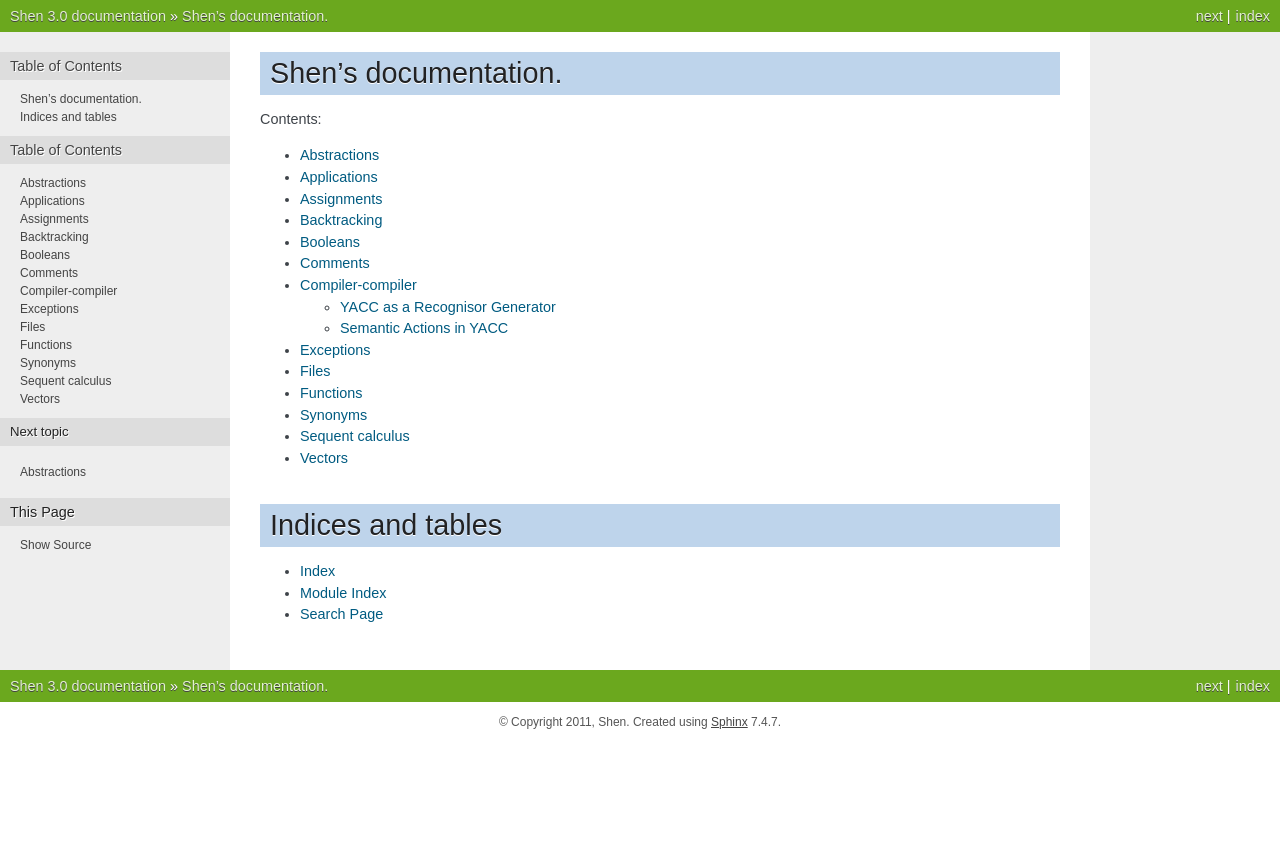
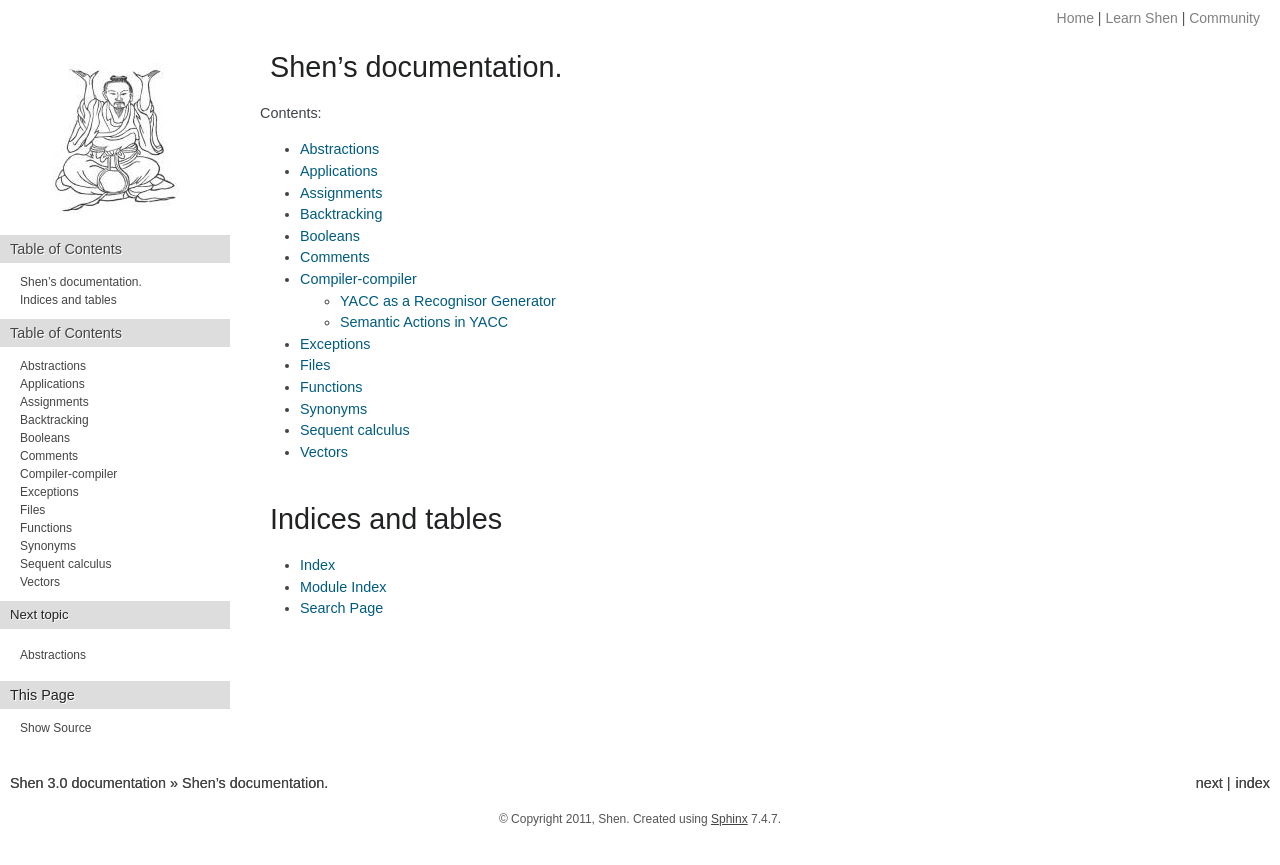
Before and after one commit to greglnelson/shen-docs, a Sphinx documentation site: the page built from source/index.rst, in a window 1280 px wide. Shown: the top 865 px of the page. Built offline with Sphinx 7.4.7, drawn with Linux system fonts in a browser that asks for light colours.

Commit message:
Add Shen theme.

```diff
--- /dev/null
+++ b/source/_themes/shen/layout.html
@@ -0,0 +1,9 @@
+{%- extends "basic/layout.html" %}
+{%- block relbar1 %}{% endblock %}
+{%- block header -%}
+<div id="header">
+  <a href="http://www.shenlanguage.org/">Home</a> |
+  <a href="index.html">Learn Shen</a> |
+  <a href="http://www.shenlanguage.org/Community/index.htm">Community</a>
+</div>
+{%- endblock %}
--- /dev/null
+++ b/source/_themes/shen/static/shen.css
@@ -0,0 +1,34 @@
+@import url("nature.css");
+
+div.document {
+    background-color: #fff;
+}
+
+div.body h1, div.body h2, div.body h3, div.body h4, div.body h5, div.body h6 {
+    background-color: #fff;
+}
+
+div.related {
+    color: #444;
+    background-color: #fff;
+    text-shadow: 0 0 0;
+}
+
+div.related a {
+    color: #444;
+}
+
+p.logo {
+    text-align: center;
+}
+
+#header {
+    text-align: right;
+    padding: 10px 20px 0 0;
+    background-color: #fff;
+    font-size: 14px;
+}
+
+#header a {
+    color: #808080;
+}
--- /dev/null
+++ b/source/_themes/shen/theme.conf
@@ -0,0 +1,4 @@
+[theme]
+inherit = nature
+stylesheet = shen.css
+pygments_style = sphinx
--- a/source/conf.py
+++ b/source/conf.py
@@ -91,7 +91,7 @@
 
 # The theme to use for HTML and HTML Help pages.  See the documentation for
 # a list of builtin themes.
-html_theme = 'nature'
+html_theme = 'shen'
 
 # Theme options are theme-specific and customize the look and feel of a theme
 # further.  For a list of options available for each theme, see the
@@ -99,7 +99,7 @@
 #html_theme_options = {}
 
 # Add any paths that contain custom themes here, relative to this directory.
-#html_theme_path = []
+html_theme_path = ['./_themes']
 
 # The name for this set of Sphinx documents.  If None, it defaults to
 # "<project> v<release> documentation".
@@ -110,7 +110,7 @@
 
 # The name of an image file (relative to this directory) to place at the top
 # of the sidebar.
-#html_logo = None
+html_logo = '_static/logo.jpg'
 
 # The name of an image file (within the static path) to use as favicon of the
 # docs.  This file should be a Windows icon file (.ico) being 16x16 or 32x32
```
Also changed, not shown: source/_static/logo.jpg (added).
